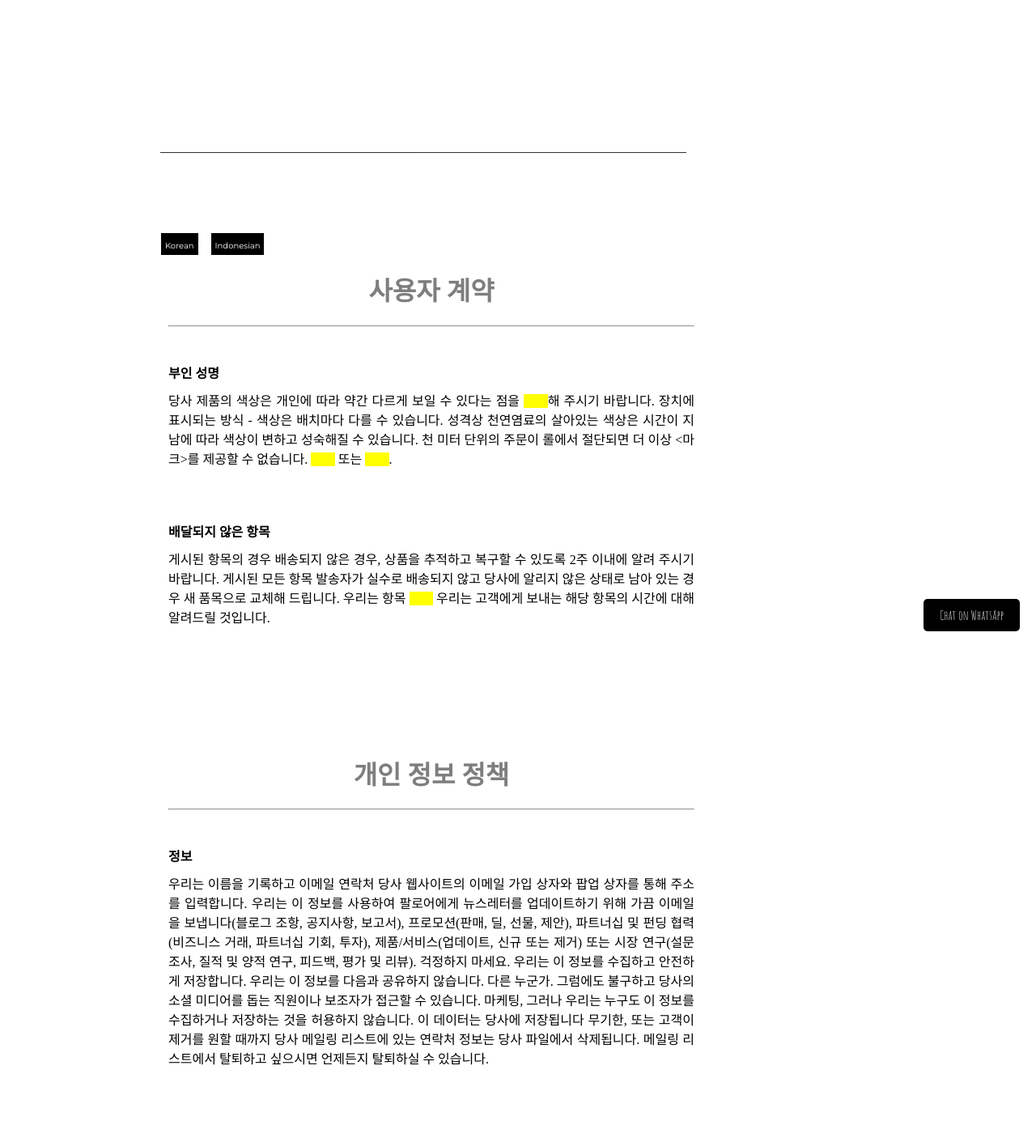
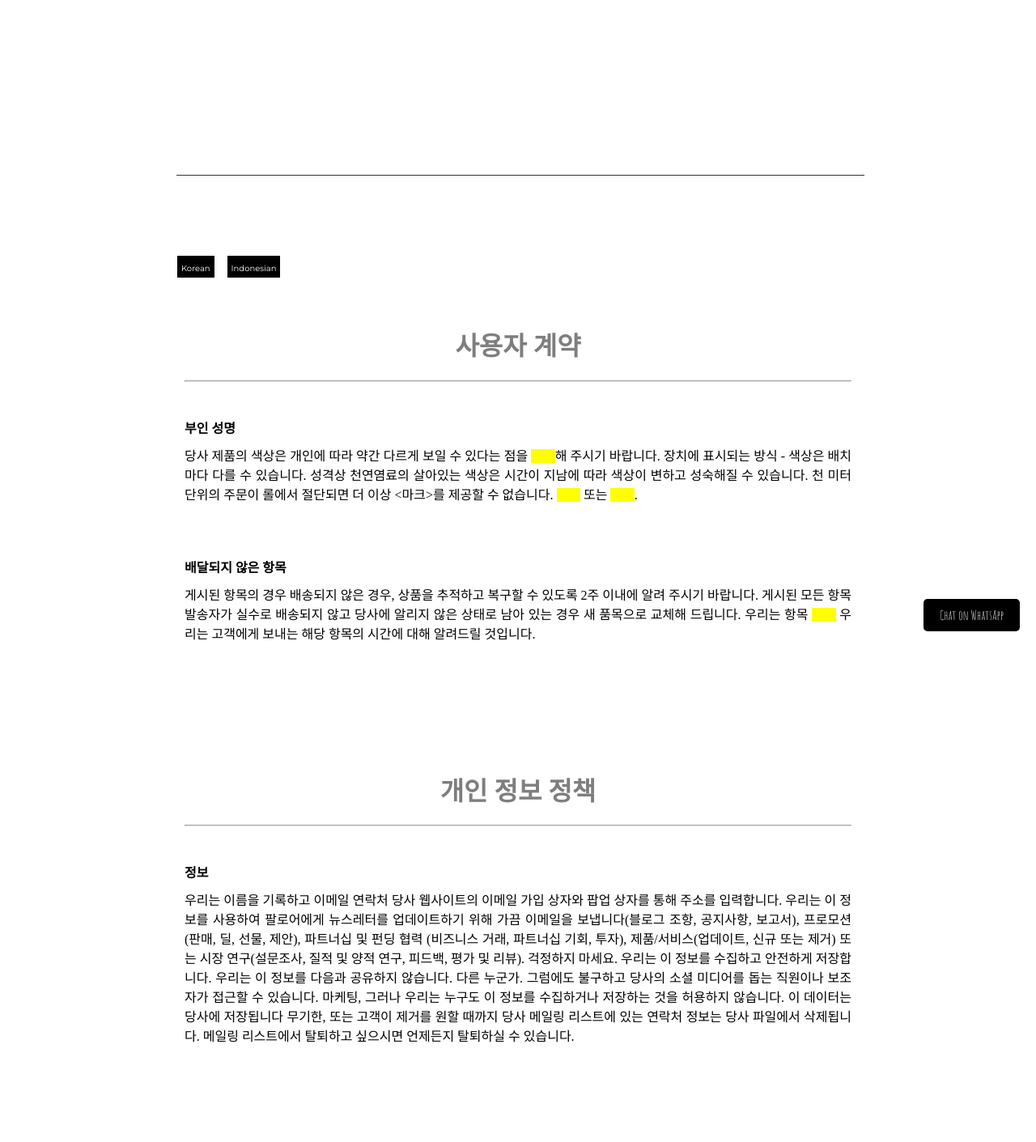
Before and after one commit to lookupfrans/rudger, a PHP site: page /ua.php in a window 1280 px wide. Shown: the whole page at 81% size. Before the commit the page ends 1316 px from the top, so only its background shows below. Run offline with PHP 8.4, Linux system fonts and the light colour scheme.

Commit message:
Update header.php

```diff
--- a/header.php
+++ b/header.php
@@ -31,8 +31,9 @@
         }
 
         .container {
-            padding: 0px;
-            max-width: 650px;
+            padding: 20px;
+            max-width: 850px;
+            margin:0;
         }
 
         nav ul {
```
